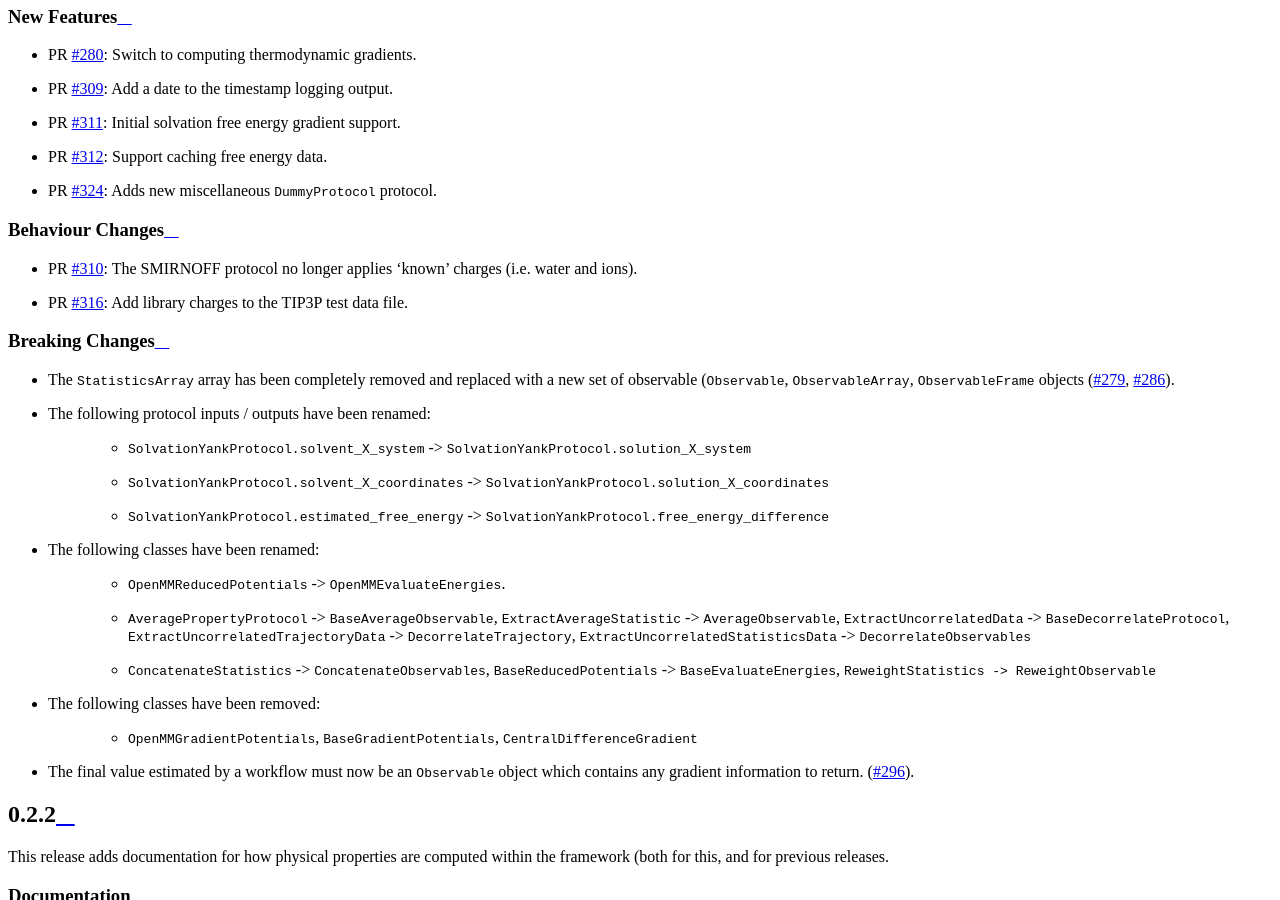
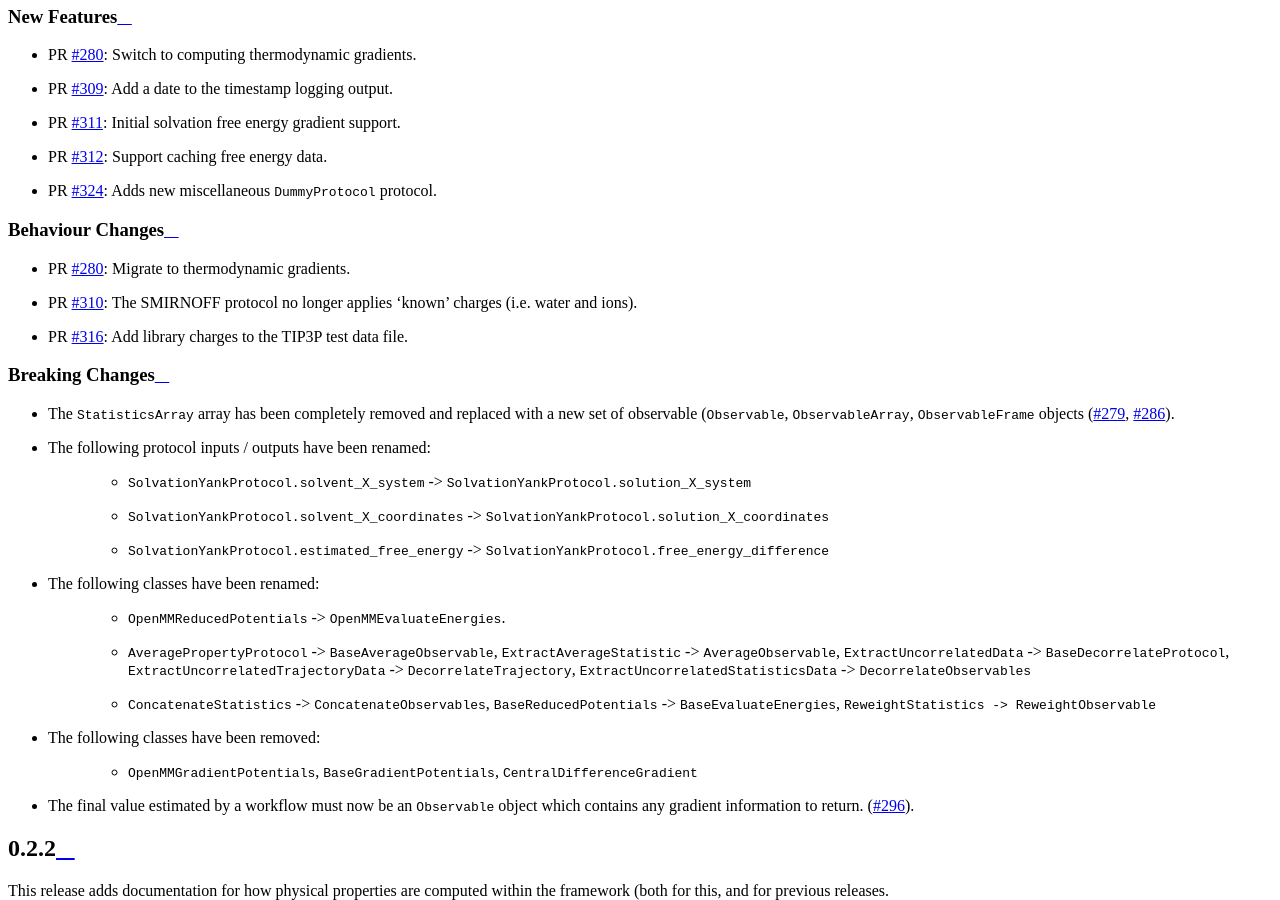
Before and after one commit to openforcefield/openff-evaluator, a Sphinx documentation site: the page built from docs/releasehistory.rst, in a window 1280 px wide and 900 px high, scrolled down 2848 px. Built offline with Sphinx 7.4.7 and the Read the Docs theme 2.0.0, drawn with Linux system fonts in a browser that asks for light colours.

Commit message:
Include gradients feature PR in behaviour changes.

```diff
--- a/docs/releasehistory.rst
+++ b/docs/releasehistory.rst
@@ -49,6 +49,7 @@ New Features
 Behaviour Changes
 """""""""""""""""
 
+* PR `#280 <https://github.com/openforcefield/openff-evaluator/pull/280>`_: Migrate to thermodynamic gradients.
 * PR `#310 <https://github.com/openforcefield/openff-evaluator/pull/310>`_: The SMIRNOFF protocol no longer applies 'known' charges (i.e. water and ions).
 * PR `#316 <https://github.com/openforcefield/openff-evaluator/pull/316>`_: Add library charges to the TIP3P test data file.
 
```
